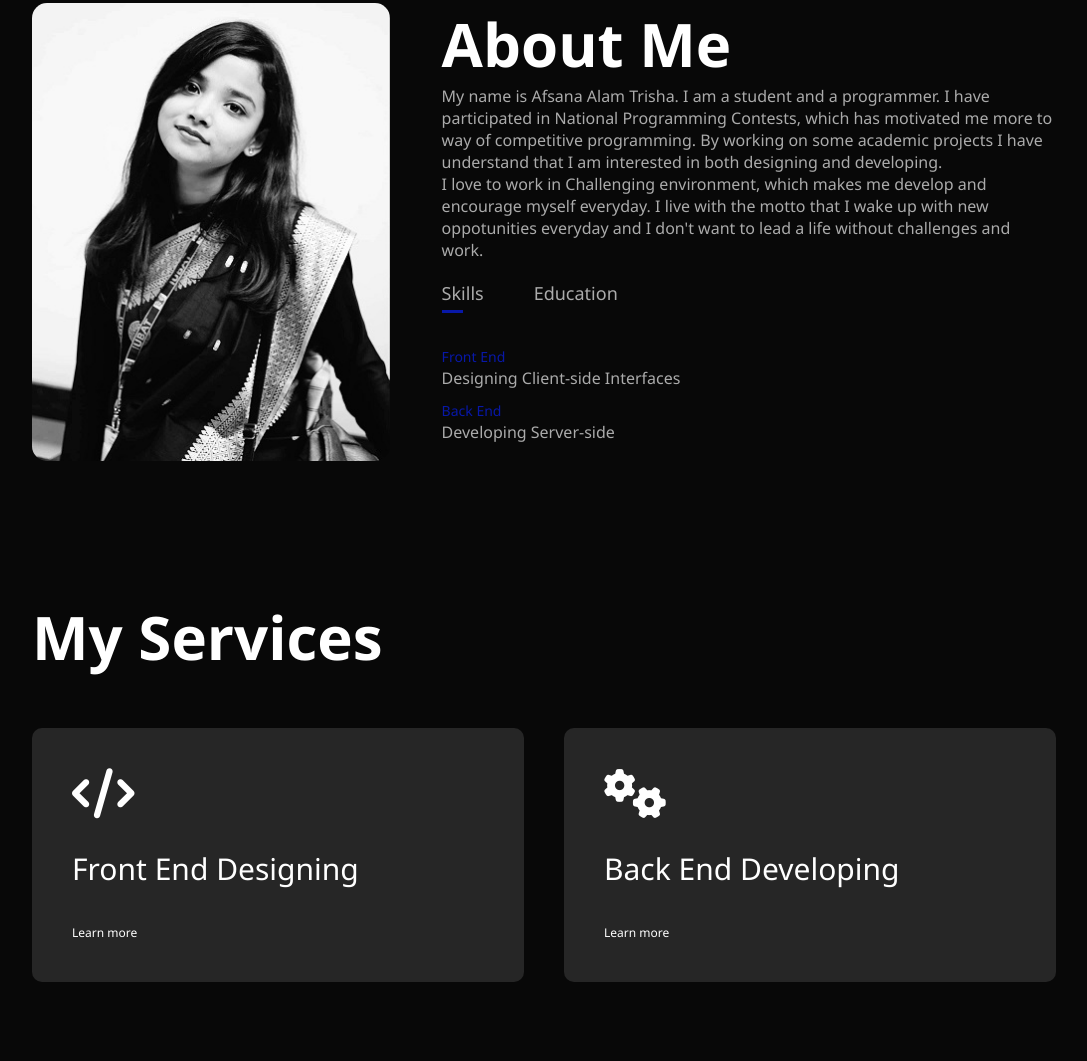
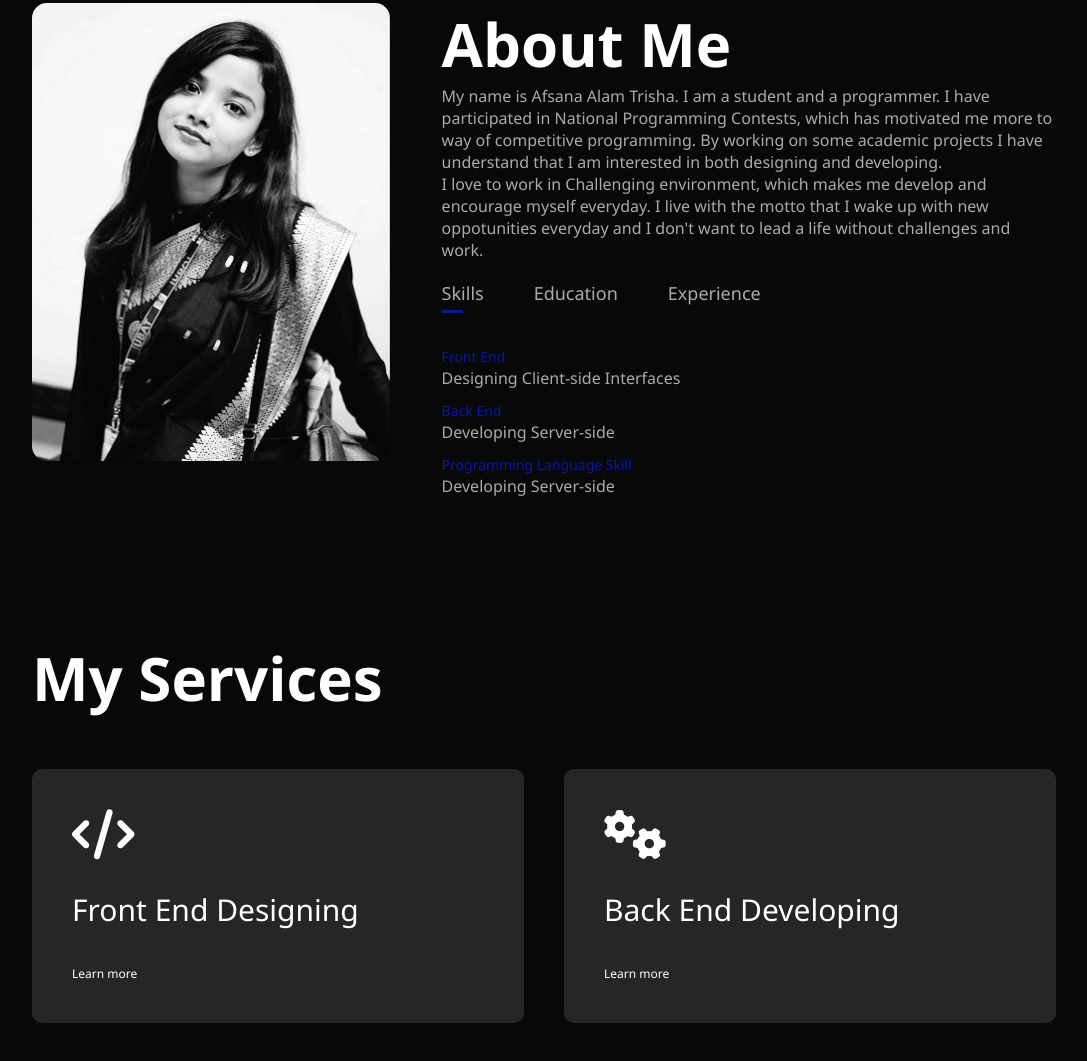
Before and after one commit to Afsana-Trisha/afsana-trisha.github.io, a plain HTML site: page index.html in a window 1280 px wide. Shown: the part 887-1948 px from the top of the page, without its empty margins (96-1183 px from the left). Drawn offline with Linux system fonts and the light colour scheme.

Commit message:
Update index.html

```diff
--- a/index.html
+++ b/index.html
@@ -50,12 +50,14 @@ challenges and work. <br> </p>
                     <div class="tab-titles">
                         <p class="tab-links active-link" onclick="opentab('skills')">Skills</p>
                         <p class="tab-links"  onclick="opentab('education')">Education</p>
+                        <p class="tab-links"  onclick="opentab('experience')">Experience</p>
 
                     </div>
                     <div class="tab-contents active-tab" id="skills">
                         <ul>
                             <li><span>Front End</span><br>Designing Client-side Interfaces</li>
                             <li><span>Back End</span><br>Developing Server-side</li>
+                            <li><span>Programming Language Skill</span><br>Developing Server-side</li>
                         </ul>
                     </div>
                     <div class="tab-contents" id="education">
```
